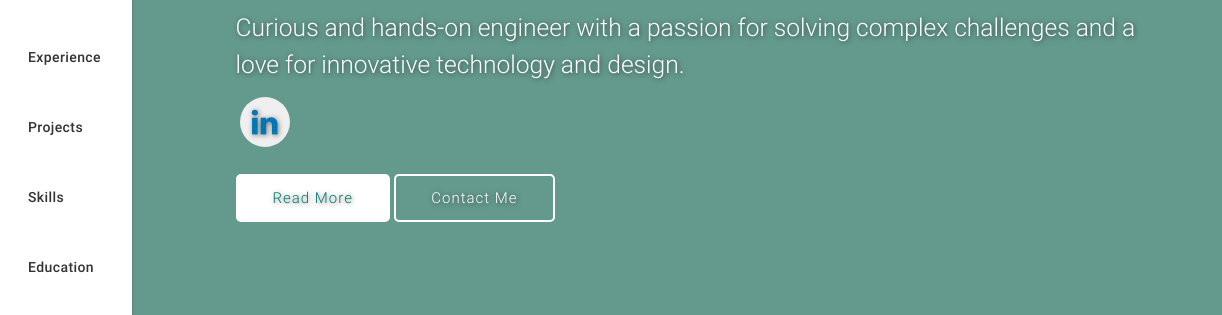
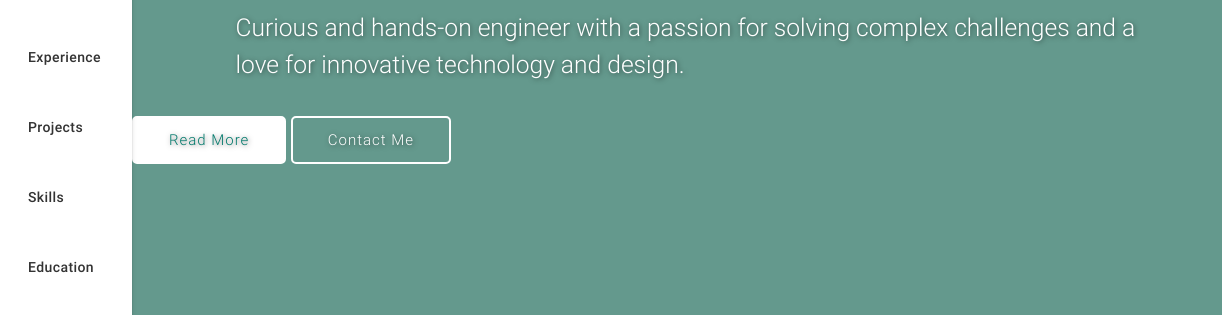
Before and after one commit to saviolob0/saviolob0.github.io, a plain HTML site: page index.html in a window 1280 px wide. Shown: the part 191-506 px from the top of the page, 58-1280 px from the left. Drawn offline with nearby package versions, Linux system fonts and the light colour scheme.

Commit message:
third commit

```diff
--- a/index.html
+++ b/index.html
@@ -41,7 +41,7 @@
   <meta property="og:url" content="https://whiteshadow-24.github.io/" />
   <meta property="og:site_name" content="Savioanthony Lobo | Mechanical Engineer" />
   <meta property="article:publisher" content="https://whiteshadow-24.github.io/" />
-  <meta property="og:image" content="https://varadbhogayata.github.io/examples/preview.JPG" />-->
+  <meta property="og:image" content="https://saviolob0.github.io//examples/preview.JPG" />-->
 
   <!-- Twitter
   <meta name="twitter:card" content="summary" />
@@ -217,12 +217,12 @@
               <!-- <h5 style="color:#00796b">A <span class="typing" style="font-weight: 300; color:#fff"></span></h5> -->
               <h5>Curious and hands-on engineer with a passion for solving complex challenges and a love for innovative technology and design.</h5>
             </div>
-            <div class="social">
+            <!--<div class="social">
               <a href="https://www.linkedin.com/in/saviolobo24/" target="_blank">
                 <button class="icon-btn linkedin">
                   <i class="fa fa-linkedin"></i>
                 </button>
-              </a>
+              </a>-->
               <!--<a href="https://github.com/varadbhogayata/" target="_blank">
                 <button class="icon-btn github">
                   <i class="fa fa-github"></i>
```
